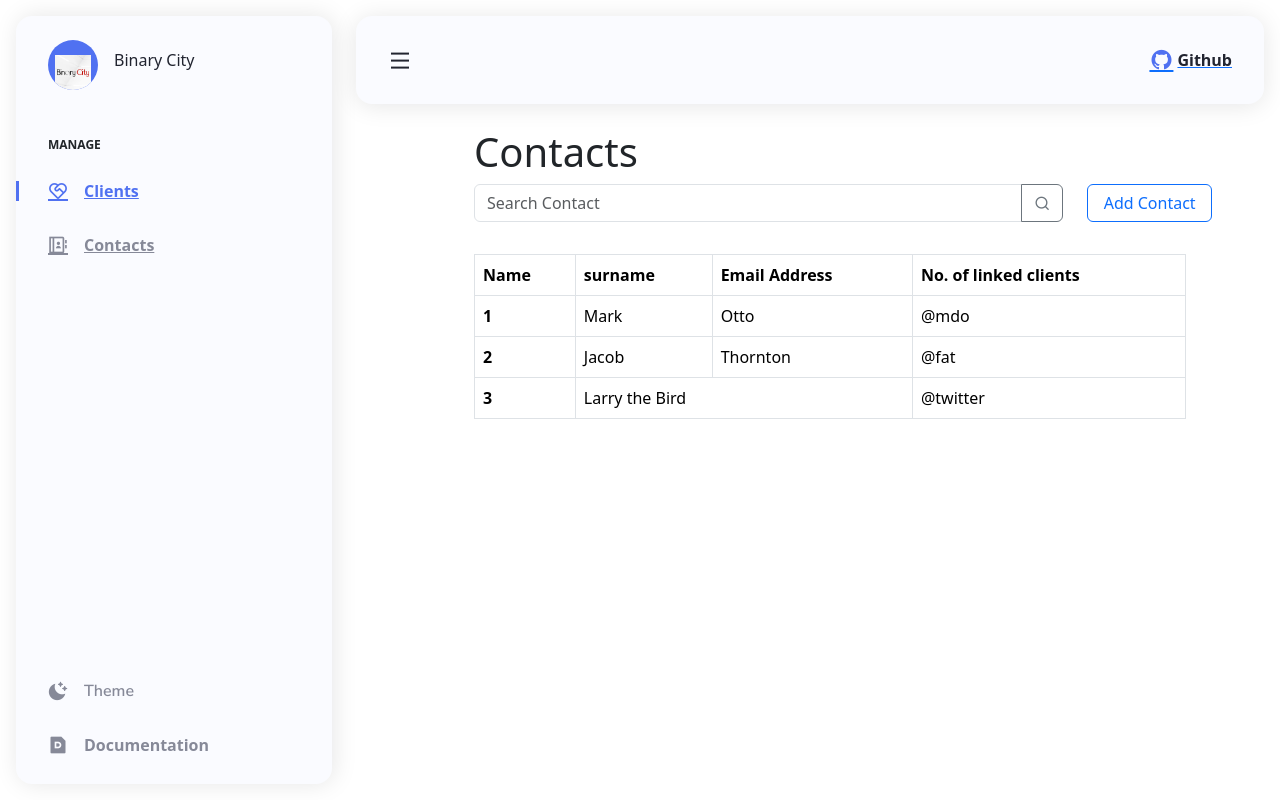
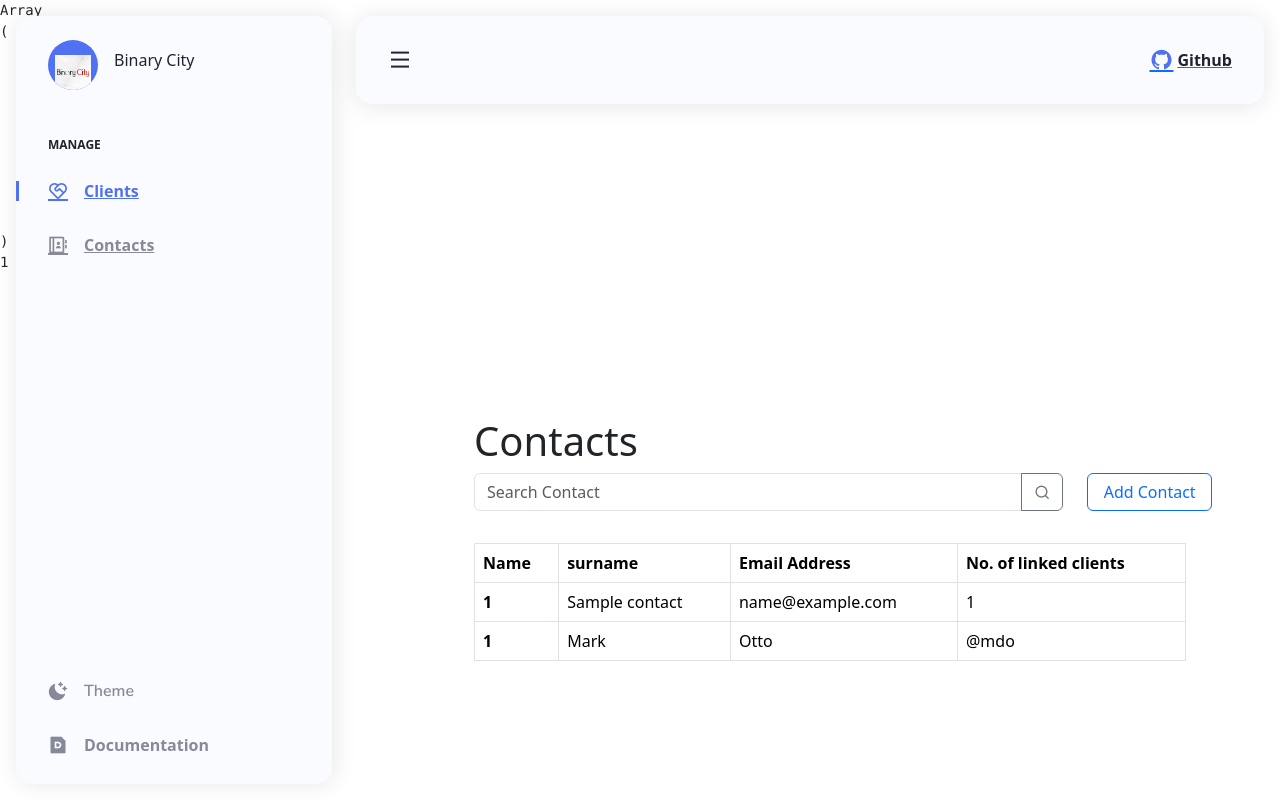
Before and after one commit to slic-rick/binary-city-project, a PHP site: page /contacts in a window 1280 px wide. Run offline with PHP 8.4, Linux system fonts and the light colour scheme; tables that the repository leaves empty or names only in its code hold one stand-in row (values such as "Sample post").

Commit message:
Done ; "

```diff
--- a/src/controllers/ContactsController.php
+++ b/src/controllers/ContactsController.php
@@ -5,11 +5,19 @@ namespace Framework\Controllers;
 use Framework\Core\Controller;
 use Framework\Models\Client;
 use Framework\Core\Database;
+use Framework\Models\Contact;
 
 class ContactsController extends Controller{
 
     public function index() {
-        $this->renderView('contacts/index', ['contacts' => []]);
+        $contact = new Contact;
+
+        $contacts = $contact -> getContacts();
+
+        echo "<pre>";
+        echo print_r($contacts);
+        echo "</pre>";
+        $this->renderView('contacts/index', ['contacts' => $contacts]);
     }
 
 }
--- a/src/models/Contact.php
+++ b/src/models/Contact.php
@@ -10,6 +10,37 @@ class Contact{
     public function __construct() {
         $this -> database = new Database();
     }
+
+
+    public function getContacts() {
+        /**
+         * Get all contacts plus the number of linked clients.
+         */
+        $stmt = '
+            SELECT
+                c.id AS contact_id,
+                c.name,
+                c.surname,
+                c.email,
+                COUNT(clc.clientId) AS linked_clients_count
+            FROM
+                contact c
+            LEFT JOIN
+                clientlinkcontact clc ON c.id = clc.contactId
+            GROUP BY
+                c.id;
+        ';
+
+        try {
+            $result = $this->database->query($stmt, []); // Assuming a method to execute the query
+            return $result;
+        } catch (Exception $e) {
+            // Log and handle any database errors
+            error_log('Database error: ' . $e->getMessage());
+            return false; // Or an empty array to indicate failure
+        }
+    }
+
 
 
     public function insert($data) {
--- a/src/views/contacts/index.php
+++ b/src/views/contacts/index.php
@@ -35,23 +35,33 @@
                             </tr>
                         </thead>
                         <tbody>
+
+                        <?php if (empty($contacts)) { ?>
+                        <tr>
+                        <td colspan="4" class="p-4 text-sm text-gray-600 text-center">No contacts found!</td>
+                    </tr>
+                    <?php } else {
+                        $count = 1;
+                        foreach($contacts as $contact) { ?>
+
+                            <tr>
+                            <th scope="row"><?php echo $count++ ?></th>
+                            <td><?php echo htmlspecialchars($contact['name'], ENT_QUOTES, 'UTF-8'); htmlspecialchars($contact['surname'], ENT_QUOTES, 'UTF-8'); ?></td>
+                            <td><?php echo htmlspecialchars($contact['email'], ENT_QUOTES, 'UTF-8'); ?></td>
+                            <td><?php echo htmlspecialchars($contact['linked_clients_count'],ENT_QUOTES, 'UTF-8')?></td>
+                            </tr>
+
+
+                      <?php  }
+
+                    } ?>
                             <tr>
                             <th scope="row">1</th>
                             <td>Mark</td>
                             <td>Otto</td>
                             <td>@mdo</td>
                             </tr>
-                            <tr>
-                            <th scope="row">2</th>
-                            <td>Jacob</td>
-                            <td>Thornton</td>
-                            <td>@fat</td>
-                            </tr>
-                            <tr>
-                            <th scope="row">3</th>
-                            <td colspan="2">Larry the Bird</td>
-                            <td>@twitter</td>
-                            </tr>
+
                         </tbody>
                     </table>
                     </div>
```
Also changed, not shown: src/models/Client.php (+1 -10 lines).
